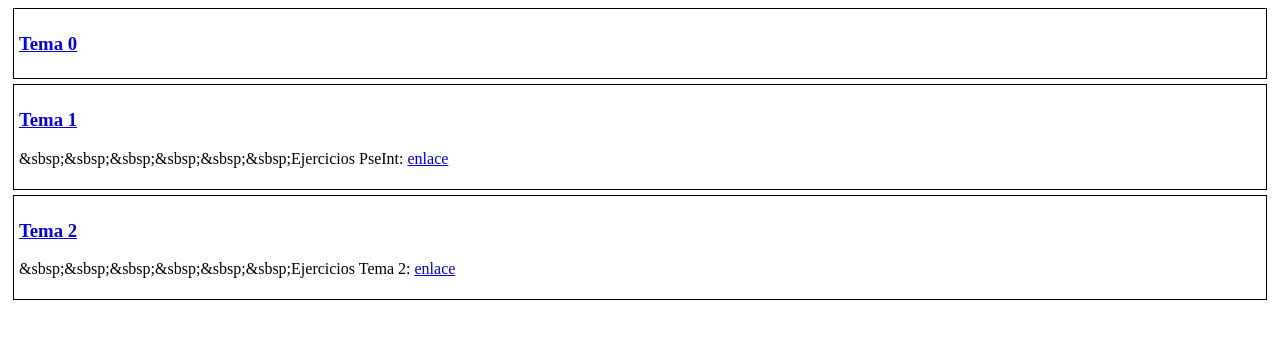
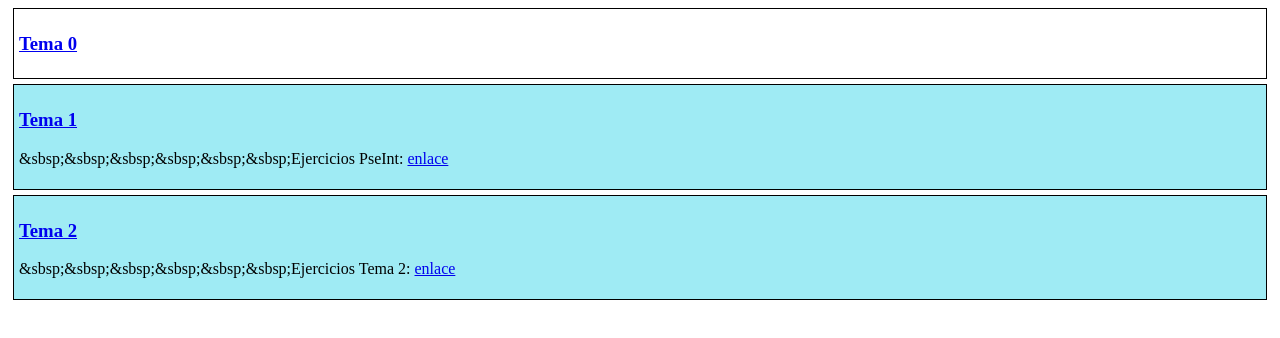
Before and after one commit to fjjaraba/programacio, a plain HTML site: page index.html in a window 1280 px wide. Drawn offline with Linux system fonts and the light colour scheme.

Commit message:
Update index.html

```diff
--- a/index.html
+++ b/index.html
@@ -10,11 +10,11 @@
       <div style="background_color:#9febf4; border:1px solid black;margin:5px; padding: 5px;">
     <h3><a href="Tema00_Introduccio/index.html">Tema 0</a></h3>
       </div>
-      <div style="background_color:#9febf4; border:1px solid black;margin:5px; padding: 5px;">
+      <div style="background-color:#9febf4; border:1px solid black;margin:5px; padding: 5px;">
     <h3><a href="Tema01_Intro_Prog/index.html">Tema 1</a></h3>
         <p>&sbsp;&sbsp;&sbsp;&sbsp;&sbsp;&sbsp;Ejercicios PseInt: <a href="Ejercicios_PseInt.pdf" target="_blank">enlace</a></p>
       </div>
-      <div style="background_color:#9febf4; border:1px solid black;margin:5px; padding: 5px;">
+      <div style="background-color:#9febf4; border:1px solid black;margin:5px; padding: 5px;">
     <h3><a href="Tema02/index.html">Tema 2</a></h3>
         <p>&sbsp;&sbsp;&sbsp;&sbsp;&sbsp;&sbsp;Ejercicios Tema 2: <a href="Exercicis_Tema_02.pdf" target="_blank">enlace</a></p>
       </div>
```
